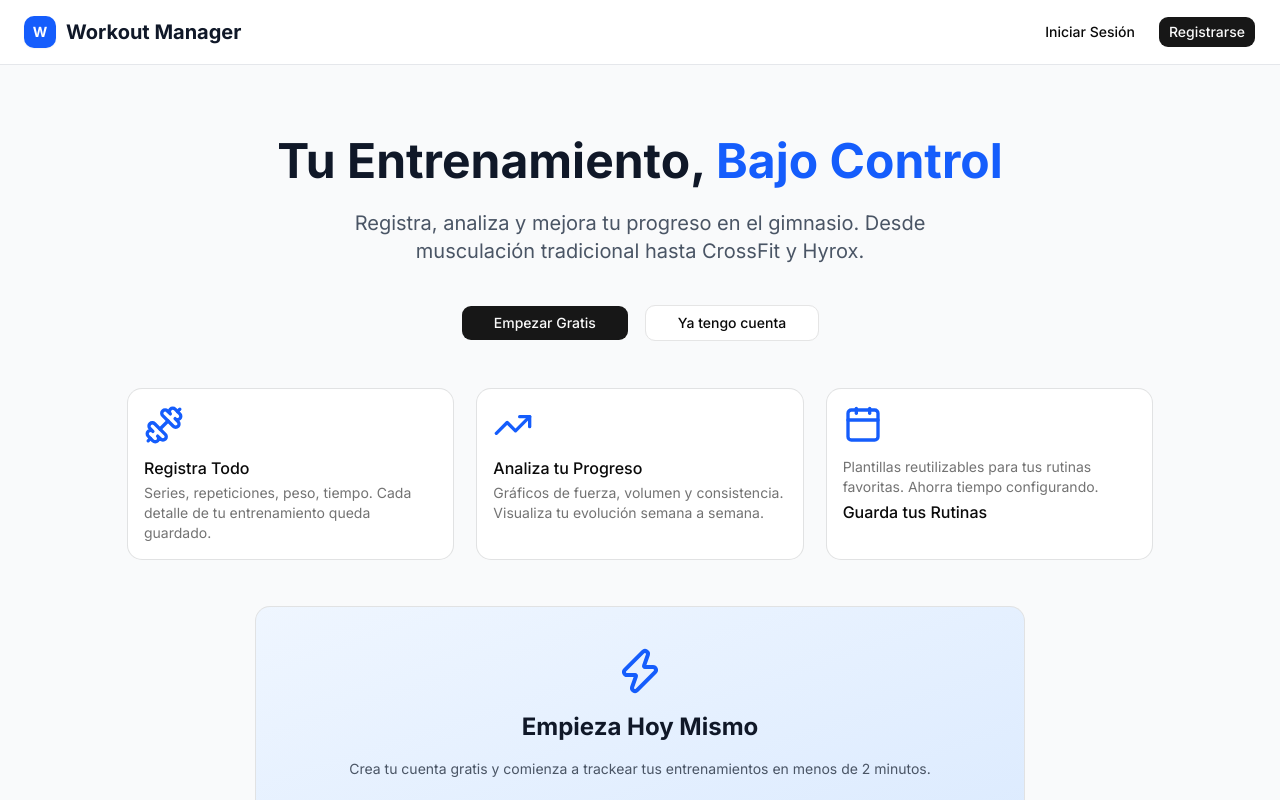
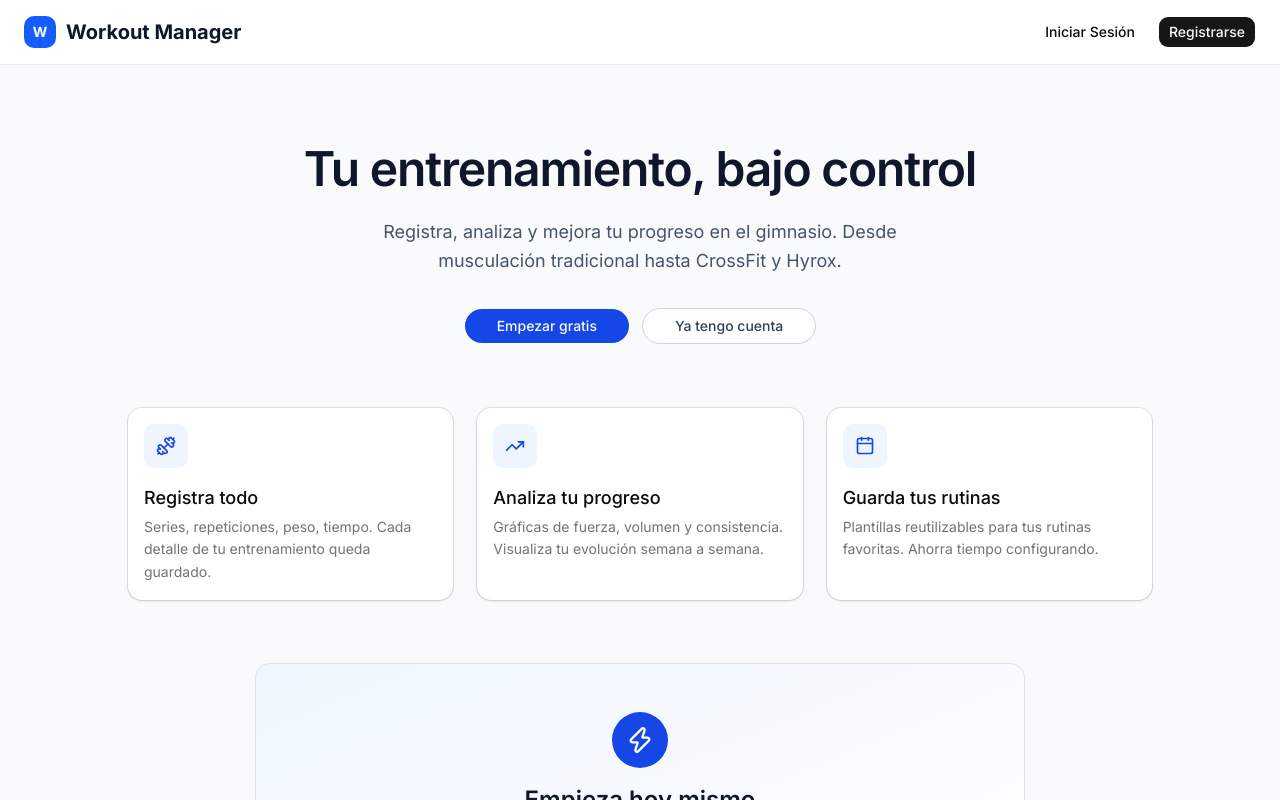
Before and after one commit to Jisap/workoutmanager, a Next.js app: page / in a window 1280 px wide. Shown: the top 800 px of the page. Built offline with nearby package versions, Linux system fonts and the light colour scheme; no server answers.

Commit message:
fix landing page

```diff
--- a/src/app/layout.tsx
+++ b/src/app/layout.tsx
@@ -1,9 +1,24 @@
 import { ClerkProvider, UserButton, SignInButton, SignUpButton } from '@clerk/nextjs';
-import { Inter } from 'next/font/google';
 import { Sidebar } from '@/components/layout/sidebar';
 import { auth } from '@clerk/nextjs/server';
 import { Button } from '@/components/ui/button';
 import './globals.css';
+import { Oswald, Inter, JetBrains_Mono } from 'next/font/google';
+
+const headline = Oswald({
+  subsets: ['latin'],
+  weight: ['500', '700'],
+  variable: '--font-headline',
+});
+const body = Inter({
+  subsets: ['latin'],
+  variable: '--font-body'
+});
+
+const mono = JetBrains_Mono({
+  subsets: ['latin'],
+  variable: '--font-mono'
+});
 
 const inter = Inter({
   subsets: ['latin'],
@@ -17,7 +32,7 @@ export default async function RootLayout({ children }: { children: React.ReactNo
 
   return (
     <ClerkProvider>
-      <html lang="es" className={inter.variable}>
+      <html lang="es" className={`${inter.variable} ${headline.variable} ${mono.variable}`}>
         <body className="antialiased bg-gray-50 font-sans">
           {isAuthenticated ? (
             // Layout con Sidebar para usuarios autenticados
--- a/src/app/page.tsx
+++ b/src/app/page.tsx
@@ -1,89 +1,111 @@
+
 import { auth } from '@clerk/nextjs/server';
 import { redirect } from 'next/navigation';
 import { SignInButton, SignUpButton } from '@clerk/nextjs';
 import { Button } from '@/components/ui/button';
-import { Card, CardContent, CardDescription, CardHeader, CardTitle } from '@/components/ui/card';
+import {
+  Card,
+  CardContent,
+  CardDescription,
+  CardHeader,
+  CardTitle,
+} from '@/components/ui/card';
 import { Dumbbell, TrendingUp, Calendar, Zap } from 'lucide-react';
 
 export default async function Home() {
   const { userId } = await auth();
 
-  // Si está autenticado, redirigir al dashboard
   if (userId) {
     redirect('/dashboard');
   }
 
   return (
-    <div className="space-y-12 py-12">
-      {/* Hero Section */}
-      <div className="text-center space-y-6">
-        <h2 className="text-4xl md:text-5xl font-bold text-gray-900">
-          Tu Entrenamiento, <span className="text-blue-600">Bajo Control</span>
-        </h2>
-        <p className="text-xl text-gray-600 max-w-2xl mx-auto">
-          Registra, analiza y mejora tu progreso en el gimnasio.
-          Desde musculación tradicional hasta CrossFit y Hyrox.
+    <div className="space-y-16 py-14">
+      {/* Hero */}
+      <div className="mx-auto max-w-3xl space-y-6 text-center">
+        <h1 className="text-4xl font-semibold tracking-tight text-slate-900 md:text-5xl">
+          Tu entrenamiento, bajo control
+        </h1>
+        <p className="mx-auto max-w-xl text-lg leading-relaxed text-slate-600">
+          Registra, analiza y mejora tu progreso en el gimnasio. Desde
+          musculación tradicional hasta CrossFit y Hyrox.
         </p>
-        <div className="flex items-center justify-center gap-4 pt-4">
+        <div className="flex items-center justify-center gap-3 pt-2">
           <SignUpButton mode="modal">
-            <Button size="lg" className="px-8">
-              Empezar Gratis
+            <Button size="lg" className="rounded-full bg-blue-700 px-8 hover:bg-blue-800">
+              Empezar gratis
             </Button>
           </SignUpButton>
           <SignInButton mode="modal">
-            <Button size="lg" variant="outline" className="px-8">
+            <Button
+              size="lg"
+              variant="outline"
+              className="rounded-full border-slate-300 px-8 text-slate-700 hover:bg-slate-50"
+            >
               Ya tengo cuenta
             </Button>
           </SignInButton>
         </div>
       </div>
 
-      {/* Features Grid */}
-      <div className="grid grid-cols-1 md:grid-cols-3 gap-6 max-w-5xl mx-auto">
-        <Card>
+      {/* Features */}
+      <div className="mx-auto grid max-w-5xl grid-cols-1 gap-6 md:grid-cols-3">
+        <Card className="border-slate-200 shadow-sm transition-shadow hover:shadow-md">
           <CardHeader>
-            <Dumbbell className="w-10 h-10 text-blue-600 mb-2" />
-            <CardTitle>Registra Todo</CardTitle>
-            <CardDescription>
-              Series, repeticiones, peso, tiempo. Cada detalle de tu entrenamiento queda guardado.
+            <div className="mb-3 flex h-11 w-11 items-center justify-center rounded-lg bg-blue-50">
+              <Dumbbell className="h-5 w-5 text-blue-700" />
+            </div>
+            <CardTitle className="text-lg">Registra todo</CardTitle>
+            <CardDescription className="leading-relaxed">
+              Series, repeticiones, peso, tiempo. Cada detalle de tu
+              entrenamiento queda guardado.
             </CardDescription>
           </CardHeader>
         </Card>
 
-        <Card>
+        <Card className="border-slate-200 shadow-sm transition-shadow hover:shadow-md">
           <CardHeader>
-            <TrendingUp className="w-10 h-10 text-blue-600 mb-2" />
-            <CardTitle>Analiza tu Progreso</CardTitle>
-            <CardDescription>
-              Gráficos de fuerza, volumen y consistencia. Visualiza tu evolución semana a semana.
+            <div className="mb-3 flex h-11 w-11 items-center justify-center rounded-lg bg-blue-50">
+              <TrendingUp className="h-5 w-5 text-blue-700" />
+            </div>
+            <CardTitle className="text-lg">Analiza tu progreso</CardTitle>
+            <CardDescription className="leading-relaxed">
+              Gráficas de fuerza, volumen y consistencia. Visualiza tu
+              evolución semana a semana.
             </CardDescription>
           </CardHeader>
         </Card>
 
-        <Card>
+        <Card className="border-slate-200 shadow-sm transition-shadow hover:shadow-md">
           <CardHeader>
-            <Calendar className="w-10 h-10 text-blue-600 mb-2" />
-            <CardDescription>
-              Plantillas reutilizables para tus rutinas favoritas. Ahorra tiempo configurando.
+            <div className="mb-3 flex h-11 w-11 items-center justify-center rounded-lg bg-blue-50">
+              <Calendar className="h-5 w-5 text-blue-700" />
+            </div>
+            <CardTitle className="text-lg">Guarda tus rutinas</CardTitle>
+            <CardDescription className="leading-relaxed">
+              Plantillas reutilizables para tus rutinas favoritas. Ahorra
+              tiempo configurando.
             </CardDescription>
-            <CardTitle>Guarda tus Rutinas</CardTitle>
           </CardHeader>
         </Card>
       </div>
 
-      {/* CTA Final */}
-      <Card className="max-w-3xl mx-auto bg-gradient-to-br from-blue-50 to-blue-100 border-blue-200">
-        <CardContent className="pt-6 text-center space-y-4">
-          <Zap className="w-12 h-12 text-blue-600 mx-auto" />
-          <h3 className="text-2xl font-bold text-gray-900">
-            Empieza Hoy Mismo
+      {/* CTA final */}
+      <Card className="mx-auto max-w-3xl border-blue-100 bg-gradient-to-br from-blue-50 to-white">
+        <CardContent className="space-y-4 pt-8 pb-8 text-center">
+          <div className="mx-auto flex h-14 w-14 items-center justify-center rounded-full bg-blue-700">
+            <Zap className="h-7 w-7 text-white" />
+          </div>
+          <h3 className="text-2xl font-semibold text-slate-900">
+            Empieza hoy mismo
           </h3>
-          <p className="text-gray-600">
-            Crea tu cuenta gratis y comienza a trackear tus entrenamientos en menos de 2 minutos.
+          <p className="mx-auto max-w-md text-slate-600">
+            Crea tu cuenta gratis y comienza a trackear tus entrenamientos en
+            menos de 2 minutos.
           </p>
           <SignUpButton mode="modal">
-            <Button size="lg" className="mt-4">
-              Crear Cuenta Gratis
+            <Button size="lg" className="mt-2 rounded-full bg-blue-700 px-8 hover:bg-blue-800">
+              Crear cuenta gratis
             </Button>
           </SignUpButton>
         </CardContent>
```
